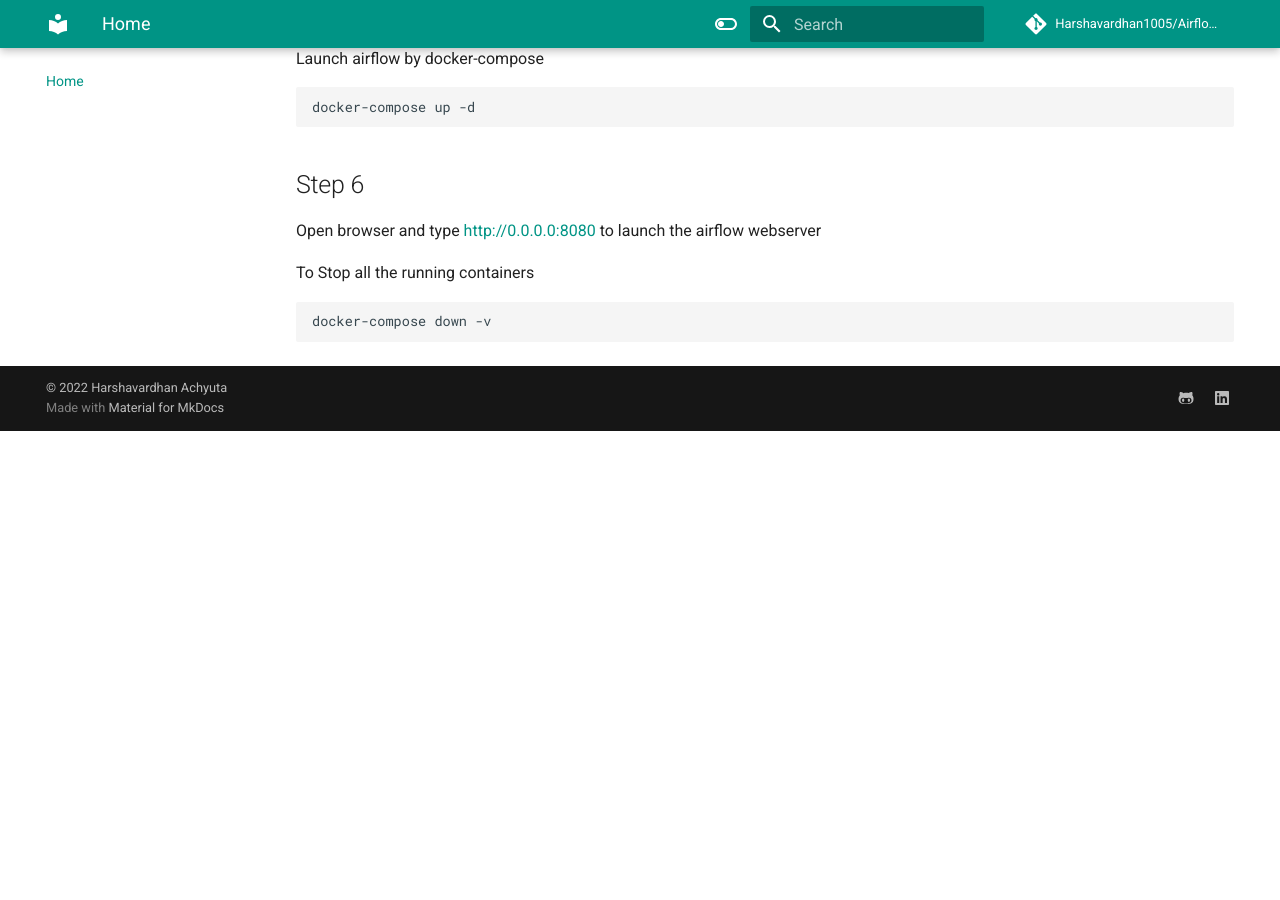
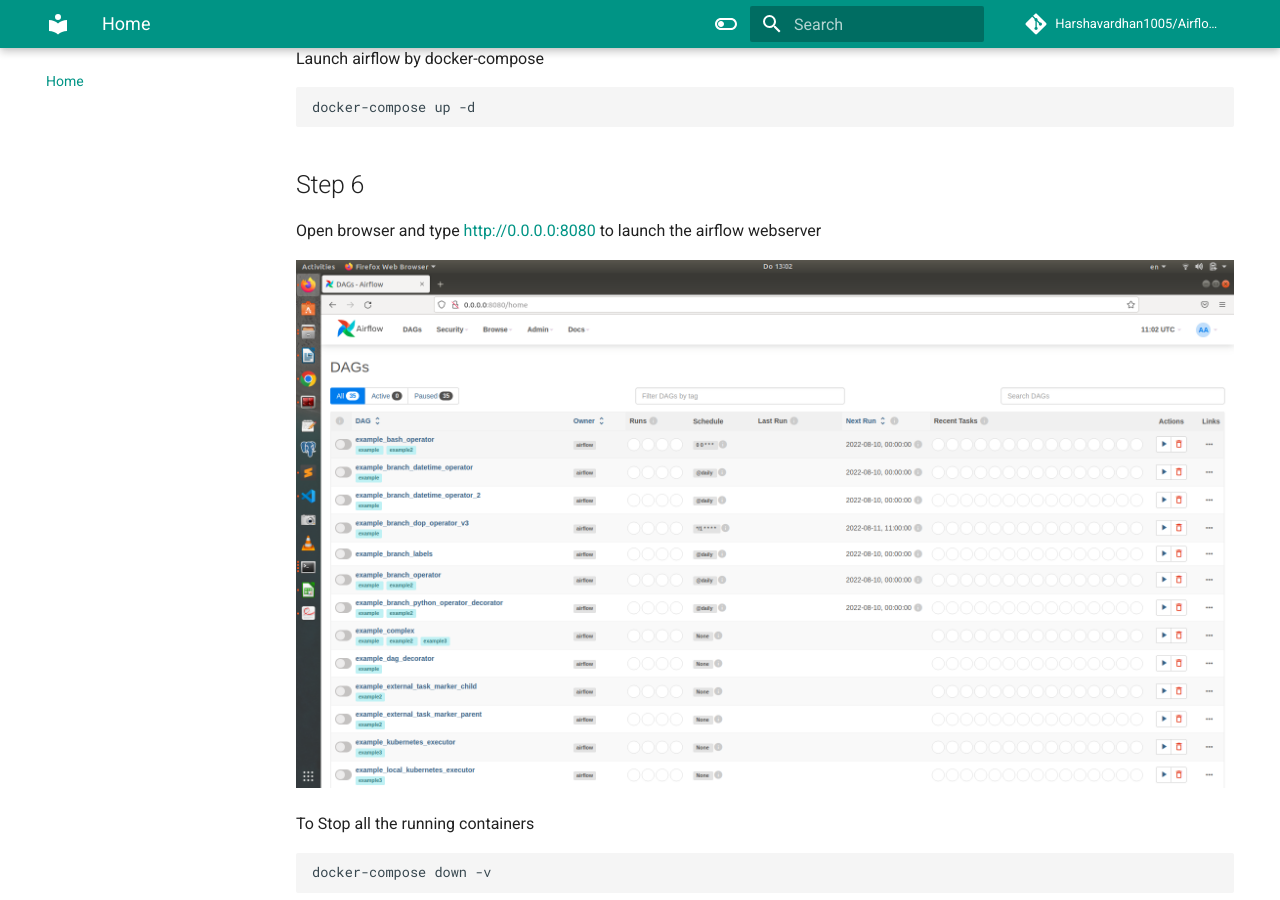
Before and after one commit to Harshavardhan1005/Airflow_Docker, an MkDocs documentation site: the page built from docs/index.md, in a window 1280 px wide and 900 px high, scrolled down 1349 px. Built offline with MkDocs 1.6.1 and Material for MkDocs 9.7.7, drawn with Linux system fonts in a browser that asks for light colours; comment, search, counter and statistics services are not loaded; before the commit the page ends 1780 px from its top, so only the background shows below that.

Commit message:
Update index.md

```diff
--- a/docs/index.md
+++ b/docs/index.md
@@ -55,7 +55,7 @@ docker-compose up -d
 
 Open browser and type [http://0.0.0.0:8080](http://0.0.0.0:8080) to launch the airflow webserver
 
-[](https://github.com/Harshavardhan1005/Airflow_Docker/blob/main/img/airflow.png)
+![](https://github.com/Harshavardhan1005/Airflow_Docker/blob/main/img/airflow.png)
 
 
 
```
